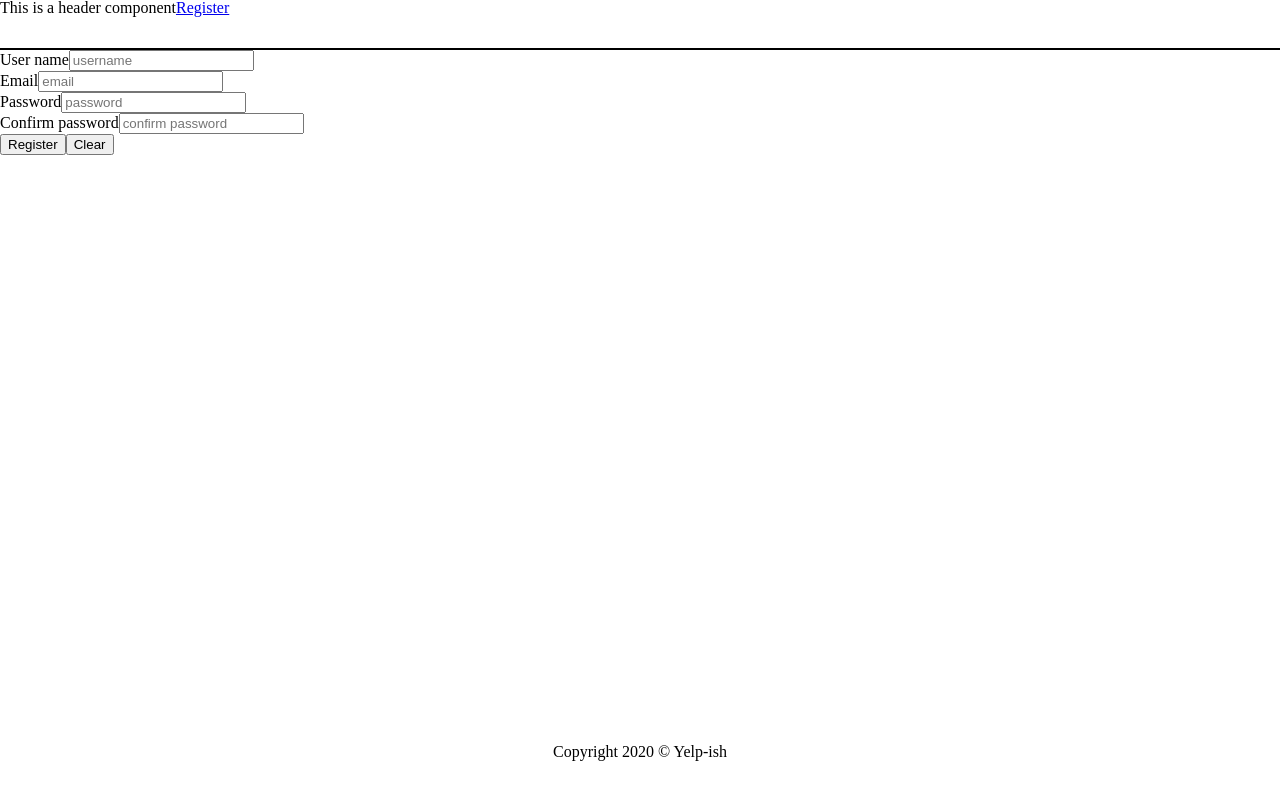
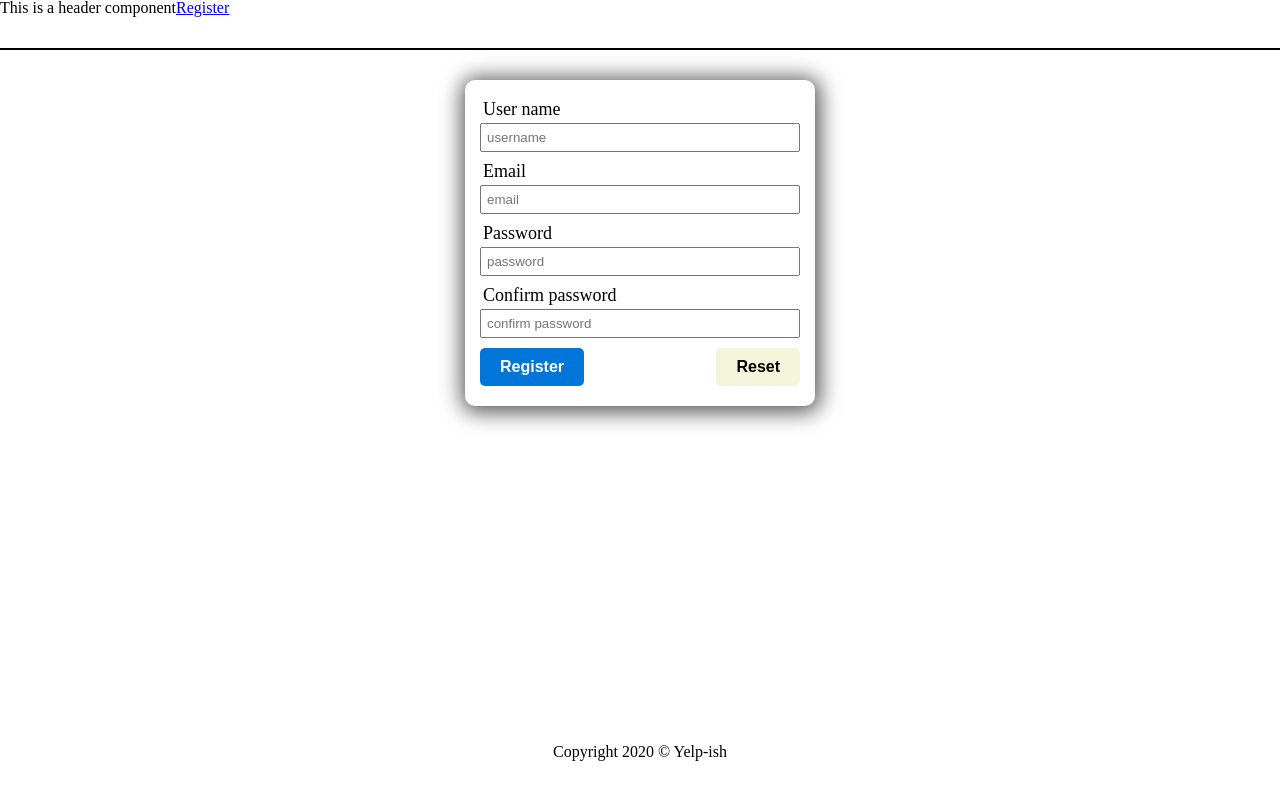
Before and after one commit to tornikes/yelp-clone-frontend, a React (Create React App) app: page /register in a window 1280 px wide. Built offline with nearby package versions, Linux system fonts and the light colour scheme.

Commit message:
feat: basic styling

```diff
--- /dev/null
+++ b/src/components/BasicButton/BasicButton.module.css
@@ -0,0 +1,19 @@
+.button {
+  font-size: 16px;
+  border-radius: 5px;
+  font-weight: bold;
+  outline: none;
+  border-width: 0;
+  padding: 10px 20px;
+  cursor: pointer;
+}
+
+.primary {
+  background-color: #0275d8;
+  color: white;
+}
+
+.secondary {
+  color: black;
+  background-color: beige;
+}
--- /dev/null
+++ b/src/components/BasicButton/BasicButton.tsx
@@ -0,0 +1,18 @@
+import classes from "./BasicButton.module.css";
+
+interface ButtonProps
+  extends React.DetailedHTMLProps<
+    React.ButtonHTMLAttributes<HTMLButtonElement>,
+    HTMLButtonElement
+  > {
+  theme: "primary" | "secondary";
+}
+
+export default function BasicButton(props: ButtonProps) {
+  return (
+    <button
+      className={`${classes.button} ${classes[props.theme]}`}
+      {...props}
+    />
+  );
+}
--- /dev/null
+++ b/src/components/FormField/FormField.module.css
@@ -0,0 +1,16 @@
+.formField {
+  margin-bottom: 10px;
+}
+
+.fieldLabel {
+  margin-bottom: 5px;
+  display: block;
+  font-size: 18px;
+  padding-left: 3px;
+}
+
+.fieldInput {
+  display: block;
+  width: 100%;
+  padding: 5px;
+}
--- a/src/components/FormField/FormField.tsx
+++ b/src/components/FormField/FormField.tsx
@@ -1,4 +1,5 @@
 import { FieldProps, Field, ErrorMessage } from "formik";
+import classes from "./FormField.module.css";
 
 interface TextProps extends FieldProps {
   label: string;
@@ -12,9 +13,14 @@ export const TextField: React.FC<TextProps> = ({
   placeholder,
   type = "text",
 }) => (
-  <div>
-    <label>{label}</label>
-    <Field type={type} placeholder={placeholder} {...field} />
+  <div className={classes.formField}>
+    <label className={classes.fieldLabel}>{label}</label>
+    <Field
+      className={classes.fieldInput}
+      type={type}
+      placeholder={placeholder}
+      {...field}
+    />
     <div style={{ color: "red" }}>
       <ErrorMessage name={field.name} />
     </div>
--- /dev/null
+++ b/src/pages/RegisterPage/RegisterPage.module.css
@@ -0,0 +1,16 @@
+.registerContainer {
+  padding-top: 30px;
+}
+
+.form {
+  width: 350px;
+  margin: 0 auto;
+  box-shadow: 1px 2px 21px 4px rgba(0, 0, 0, 0.68);
+  border-radius: 10px;
+  padding: 20px 15px;
+}
+
+.buttons {
+  display: flex;
+  justify-content: space-between;
+}
--- a/src/pages/RegisterPage/RegisterPage.tsx
+++ b/src/pages/RegisterPage/RegisterPage.tsx
@@ -1,6 +1,8 @@
 import { Formik, Form, Field } from "formik";
 import { TextField } from "../../components/FormField/FormField";
 import * as Yup from "yup";
+import classes from "./RegisterPage.module.css";
+import BasicButton from "../../components/BasicButton/BasicButton";
 
 const registerSchema = Yup.object({
   userName: Yup.string().required("Username is required").min(3).max(50),
@@ -17,7 +19,7 @@ const registerSchema = Yup.object({
 
 export default function RegisterPage() {
   return (
-    <div>
+    <div className={classes.registerContainer}>
       <Formik
         initialValues={{
           userName: "",
@@ -38,7 +40,7 @@ export default function RegisterPage() {
       >
         {({ isValid }) => {
           return (
-            <Form>
+            <Form className={classes.form}>
               <Field
                 label="User name"
                 placeholder="username"
@@ -67,10 +69,14 @@ export default function RegisterPage() {
                 value=""
                 component={TextField}
               />
-              <button disabled={!isValid} type="submit">
-                Register
-              </button>
-              <button type="reset">Clear</button>
+              <div className={classes.buttons}>
+                <BasicButton theme="primary" type="submit">
+                  Register
+                </BasicButton>
+                <BasicButton theme="secondary" type="reset">
+                  Reset
+                </BasicButton>
+              </div>
             </Form>
           );
         }}
```
